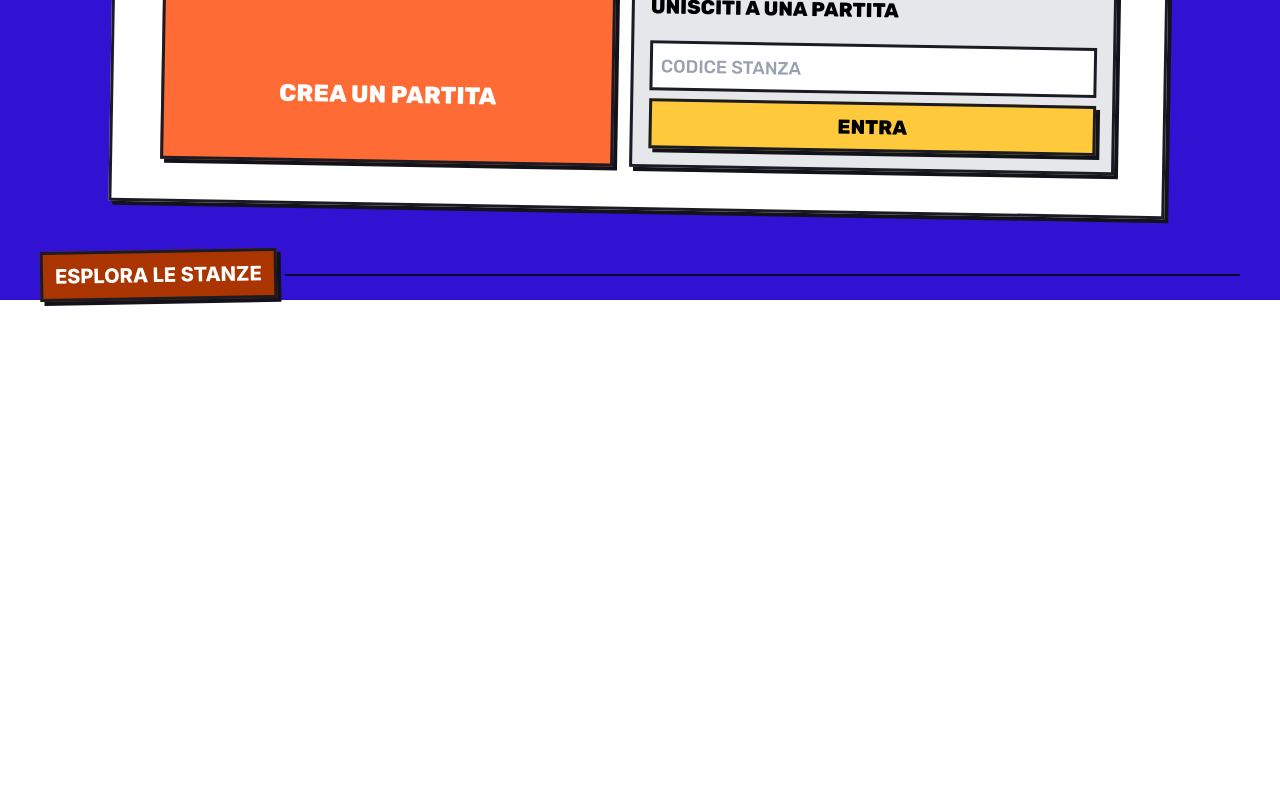
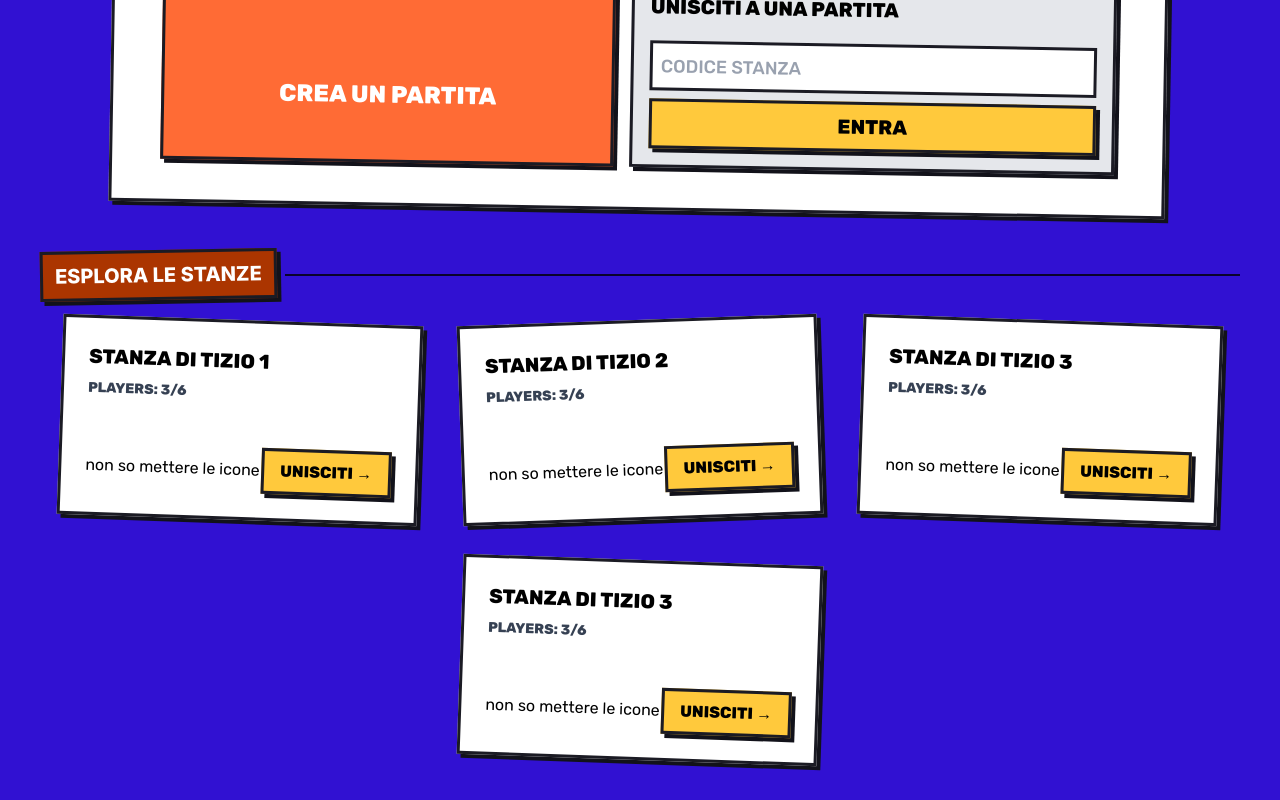
Before and after one commit to Jonnycp/SpeedQuiz, a React (Vite) app in the folder frontend/: page / in a window 1280 px wide. Shown: the part 337-1137 px from the top of the page. Before the commit the page ends 800 px from the top, so only its background shows below. Built offline with nearby package versions, Linux system fonts and the light colour scheme; some icons are missing.

Commit message:
aggiunte card di test su home
aggiunte anche 2 animazioni

```diff
--- a/frontend/src/pages/Home.jsx
+++ b/frontend/src/pages/Home.jsx
@@ -1,5 +1,6 @@
 import { Icon } from "@iconify/react";
 import Header from "../components/Header";
+import LobbyCard from "../components/LobbyCard";
 
 const Home = () => {
   const username = "Jonathan";
@@ -12,11 +13,11 @@ const Home = () => {
           1 domanda, 3 risposte, il più veloce vince!
         </h2>
         <div className="flex mt-5 gap-4 uppercase w-full">
-          <button className="flex flex-col flex-1 items-center text-2xl justify-center gap-2 py-10 uppercase bg-primary text-white shadow-buttons border-3 border-neroNonNero">
+          <button className="flex flex-col flex-1 items-center text-2xl justify-center gap-2 py-10 uppercase bg-primary text-white shadow-buttons border-3 border-neroNonNero hover:-translate-y-2 transition-transform cursor-pointer">
             <Icon icon="mdi:plus-circle" width={50} />
             Crea un partita
           </button>
-          <form className="flex flex-col flex-1 p-4 gap-2 text-xl bg-gray-200 text-black shadow-buttons border-3 border-neroNonNero">
+          <form className="flex flex-col flex-1 p-4 gap-2 text-xl bg-gray-200 text-black shadow-buttons border-3 border-neroNonNero hover:-translate-y-2 transition-transform cursor-pointer">
             Unisciti a una partita
             <input
               type="text"
@@ -40,6 +41,13 @@ const Home = () => {
           </h2>
         </div>
 
+        <div className="flex flex-wrap justify-center gap-10 mt-5 pb-10">
+          <LobbyCard title="Stanza di tizio 1" players={3} players_max={6} rotation="rotate-2" />
+          <LobbyCard title="Stanza di tizio 2" players={3} players_max={6} rotation="-rotate-2" />
+          <LobbyCard title="Stanza di tizio 3" players={3} players_max={6} rotation="rotate-2" />
+          <LobbyCard title="Stanza di tizio 3" players={3} players_max={6} rotation="rotate-2" />
+        </div>
+
       </section>
     </>
   );
```
